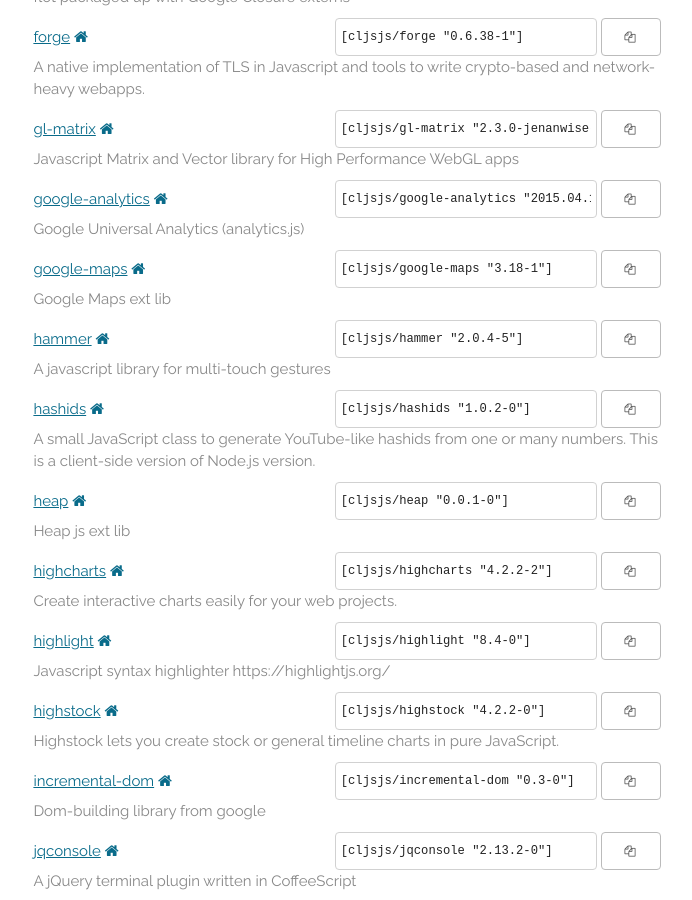
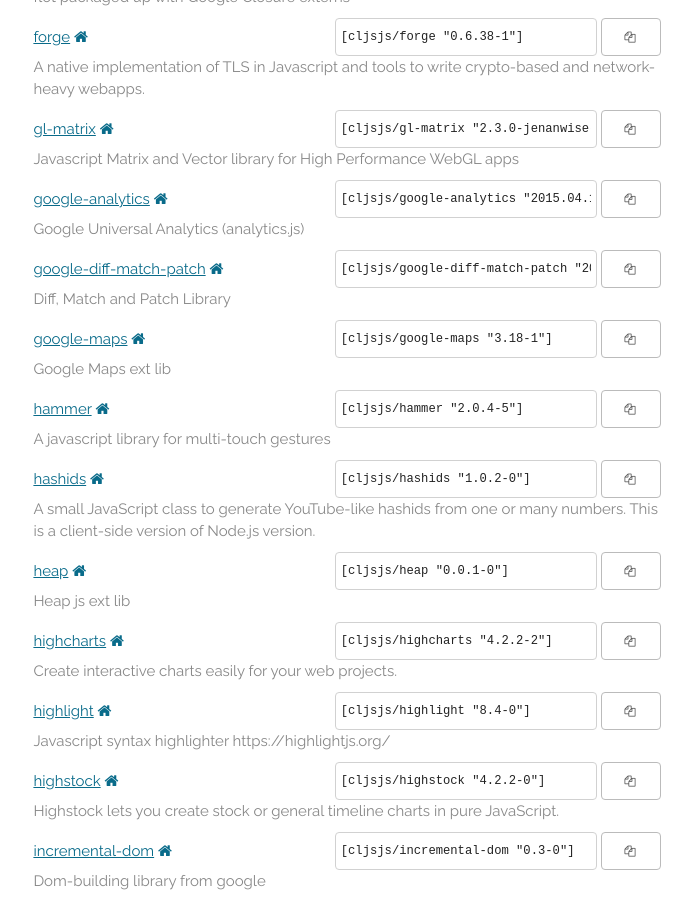
Before and after one commit to cljsjs/cljsjs.github.io, a Jekyll site: the page built from index.markdown, in a window 1280 px wide and 900 px high, scrolled down 4610 px. Shown: the whole window, without its empty margins (293-985 px from the left). Built offline with Jekyll 4.4.1, drawn with Linux system fonts in a browser that asks for light colours; nearby versions of some CDN libraries; comment, search, counter and statistics services are not loaded.

Commit message:
Automatic update

```diff
--- a/_includes/packages.html
+++ b/_includes/packages.html
@@ -465,6 +465,15 @@
     <p class="description">Google Universal Analytics (analytics.js)</p>
   </li>
   <li>
+    <a href="https://clojars.org/cljsjs/google-diff-match-patch">google-diff-match-patch</a>
+    <a href="http://code.google.com/p/google-diff-match-patch/" target="new"><i class="fa fa-home"></i></a>
+    <span class="clojars">
+      <input type="text" value='[cljsjs/google-diff-match-patch "20121119-0"]'/>
+      <button data-clipboard-text='[cljsjs/google-diff-match-patch "20121119-0"]'><i class="fa fa-copy"></i></button>
+    </span>
+    <p class="description">Diff, Match and Patch Library</p>
+  </li>
+  <li>
     <a href="https://clojars.org/cljsjs/google-maps">google-maps</a>
     <a href="https://developers.google.com/maps/documentation/javascript/" target="new"><i class="fa fa-home"></i></a>
     <span class="clojars">
@@ -558,8 +567,8 @@
     <a href="https://clojars.org/cljsjs/jquery">jquery</a>
     <a href="http://jquery.com/" target="new"><i class="fa fa-home"></i></a>
     <span class="clojars">
-      <input type="text" value='[cljsjs/jquery "2.1.4-0"]'/>
-      <button data-clipboard-text='[cljsjs/jquery "2.1.4-0"]'><i class="fa fa-copy"></i></button>
+      <input type="text" value='[cljsjs/jquery "2.2.2-0"]'/>
+      <button data-clipboard-text='[cljsjs/jquery "2.2.2-0"]'><i class="fa fa-copy"></i></button>
     </span>
     <p class="description">The Write Less, Do More, JavaScript Library.</p>
   </li>
```
